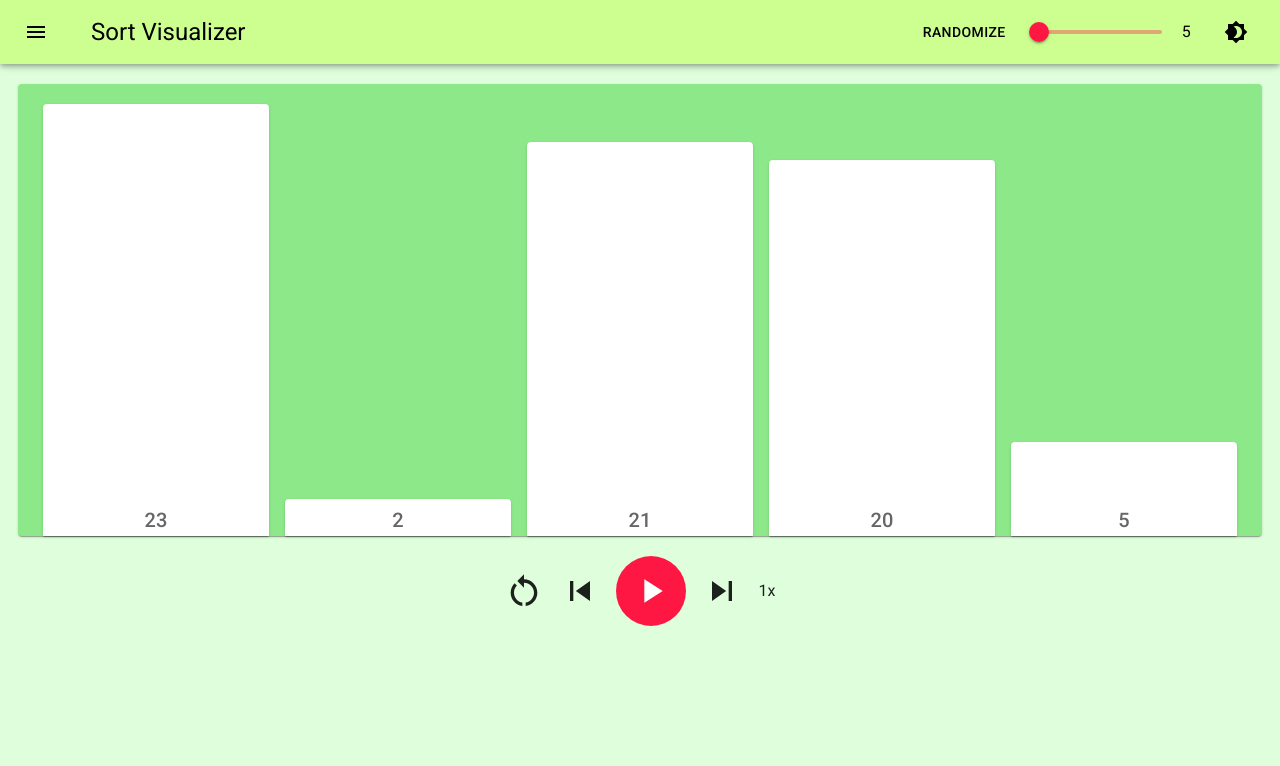
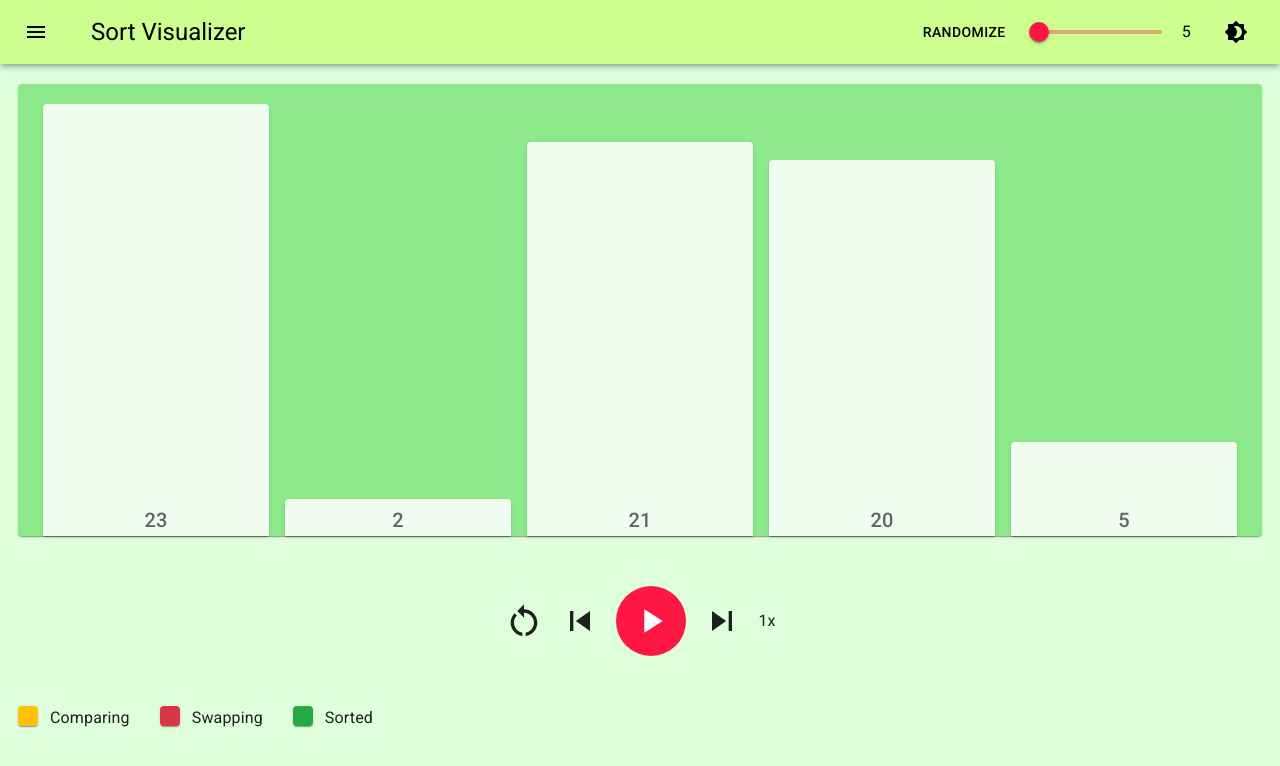
Before and after one commit to CoderChirag/sort-visualizer, a React (Create React App) app: page /sorting/bubbleSort in a window 1280 px wide. Shown: the top 766 px of the page. Built offline with nearby package versions, Linux system fonts and the light colour scheme.

Commit message:
Create Color and FunctionalityKeys Mapping section

```diff
--- a/src/components/atoms/bars/bars.component.jsx
+++ b/src/components/atoms/bars/bars.component.jsx
@@ -20,7 +20,10 @@ const Bar = styled(Paper)(({ theme }) => ({
 	alignItems: 'flex-end',
 	borderBottomLeftRadius: 0,
 	borderBottomRightRadius: 0,
-	backgroundColor: theme.palette.mode === 'dark' ? '#ffffffde' : '#fff',
+	backgroundColor:
+		theme.palette.mode === 'dark'
+			? FunctionalityColorMappingsDark.unsorted
+			: FunctionalityColorMappingsLight.unsorted,
 	transition: 'all 0.1s ease-in-out',
 	'&:first-of-type': {
 		marginLeft: 0,
--- a/src/components/organisms/visualizer/visualizer.component.jsx
+++ b/src/components/organisms/visualizer/visualizer.component.jsx
@@ -1,13 +1,27 @@
 import { useState, useEffect } from 'react';
+import { styled } from '@mui/material/styles';
 
 import Box from '@mui/material/Box';
 import Grid from '@mui/material/Grid';
+import Paper from '@mui/material/Paper';
+import Typography from '@mui/material/Typography';
 
 import Frame from '../../molecules/frame/frame.component';
 import AppControls from '../../molecules/app-controls/app-controls.component';
 
 import { useAppControls } from '../../../hooks/useAppControls.hook';
-import { Algorithm } from '../../../utils/mappings/mappings.utils';
+import {
+	Algorithm,
+	FunctionalityColorMappingsLight,
+	FunctionalityColorMappingsDark,
+} from '../../../utils/mappings/mappings.utils';
+
+const ColorBox = styled(Paper)(({ theme, darkBg, lightBg }) => ({
+	backgroundColor: theme.palette.mode === 'dark' ? darkBg : lightBg,
+	width: '20px',
+	height: '20px',
+	marginRight: '12px',
+}));
 
 const Visualizer = ({ algorithm, array }) => {
 	const [stackTrace, setStackTrace] = useState([]);
@@ -19,7 +33,7 @@ const Visualizer = ({ algorithm, array }) => {
 
 	useEffect(() => {
 		const arr = [...array];
-		const stackTrace = Algorithm[algorithm](arr);
+		const stackTrace = Algorithm[algorithm].stackTrace(arr);
 		setStackTrace(stackTrace);
 		setCurrentArr([...array]);
 	}, [array, algorithm]);
@@ -36,22 +50,139 @@ const Visualizer = ({ algorithm, array }) => {
 					padding: { xs: '15px 8px', md: '20px 18px' },
 				}}
 			>
-				<Grid item xs={12} sx={{ height: { xs: '50%', md: '65%' } }}>
-					{console.log(index)}
+				<Grid
+					container
+					sx={{
+						height: '100%',
+						justifyContent: { xs: 'center', md: 'flex-start' },
+					}}
+					columnSpacing={0}
+					alignItems='flex-start'
+				>
+					<Grid
+						item
+						xs={12}
+						sx={{ height: { xs: '50%', md: '65%' } }}
+					>
 						<Frame
 							array={currentArr}
 							currentStackTraceInstance={
-							index < stackTrace.length ? stackTrace[index] : null
+								index < stackTrace.length
+									? stackTrace[index]
+									: null
 							}
 							playing={isPlaying}
 						/>
 					</Grid>
-				<Grid item xs={12} sx={{ padding: '20px 0' }}>
+					<Grid item xs={12}>
 						<AppControls
 							stackTrace={stackTrace}
 							isPlaying={isPlaying}
 							setIsPlaying={setIsPlaying}
 						/>
+					</Grid>
+					{/* <Grid item sx={{ display: 'flex', marginRight: '30px' }}>
+						<ColorBox
+							darkBg={FunctionalityColorMappingsDark.unsorted}
+							lightBg={FunctionalityColorMappingsLight.unsorted}
+						/>
+						<Typography variant='body1' component='span'>
+							Unsorted
+						</Typography>
+					</Grid> */}
+					{Algorithm[algorithm].functionalityKeys.functionalityA && (
+						<Grid
+							item
+							sx={{ display: 'flex', marginRight: '30px' }}
+						>
+							<ColorBox
+								darkBg={
+									FunctionalityColorMappingsDark.functionalityA
+								}
+								lightBg={
+									FunctionalityColorMappingsLight.functionalityA
+								}
+							/>
+							<Typography variant='body1' component='span'>
+								{
+									Algorithm[algorithm].functionalityKeys
+										.functionalityA
+								}
+							</Typography>
+						</Grid>
+					)}
+					{Algorithm[algorithm].functionalityKeys.functionalityB && (
+						<Grid
+							item
+							sx={{ display: 'flex', marginRight: '30px' }}
+						>
+							<ColorBox
+								darkBg={
+									FunctionalityColorMappingsDark.functionalityB
+								}
+								lightBg={
+									FunctionalityColorMappingsLight.functionalityB
+								}
+							/>
+							<Typography variant='body1' component='span'>
+								{
+									Algorithm[algorithm].functionalityKeys
+										.functionalityB
+								}
+							</Typography>
+						</Grid>
+					)}
+					{Algorithm[algorithm].functionalityKeys.functionalityC && (
+						<Grid
+							item
+							sx={{ display: 'flex', marginRight: '30px' }}
+						>
+							<ColorBox
+								darkBg={
+									FunctionalityColorMappingsDark.functionalityC
+								}
+								lightBg={
+									FunctionalityColorMappingsLight.functionalityC
+								}
+							/>
+							<Typography variant='body1' component='span'>
+								{
+									Algorithm[algorithm].functionalityKeys
+										.functionalityC
+								}
+							</Typography>
+						</Grid>
+					)}
+					{Algorithm[algorithm].functionalityKeys.functionalityD && (
+						<Grid
+							item
+							sx={{ display: 'flex', marginRight: '30px' }}
+						>
+							<ColorBox
+								darkBg={
+									FunctionalityColorMappingsDark.functionalityD
+								}
+								lightBg={
+									FunctionalityColorMappingsLight.functionalityD
+								}
+							/>
+							<Typography variant='body1' component='span'>
+								{
+									Algorithm[algorithm].functionalityKeys
+										.functionalityD
+								}
+							</Typography>
+						</Grid>
+					)}
+					<Grid item sx={{ display: 'flex', marginRight: '30px' }}>
+						<ColorBox
+							darkBg={FunctionalityColorMappingsDark.sorted}
+							lightBg={FunctionalityColorMappingsLight.sorted}
+						/>
+						<Typography variant='body1' component='span'>
+							Sorted
+						</Typography>
+					</Grid>
 				</Grid>
 			</Box>
 		</>
--- a/src/hooks/useAppControls.hook.js
+++ b/src/hooks/useAppControls.hook.js
@@ -23,12 +23,15 @@ export const useAppControls = (stackTrace, setCurrentArr) => {
 	}, [stackTrace]);
 
 	useEffect(() => {
-		if (index < stackTrace.length && isPlaying) {
+		if (index === 0 && isPlaying) {
+			setCurrentArr([...stackTrace[index]['arr']]);
+			setIndex(index + 1);
+		} else if (index < stackTrace.length && isPlaying) {
 			timeout.current = setTimeout(() => {
 				setCurrentArr([...stackTrace[index]['arr']]);
 				setIndex(index + 1);
 				timeout.current = null;
-			}, 100);
+			}, 1000);
 		} else {
 			if (timeout.current) {
 				clearTimeout(timeout.current);
--- a/src/utils/mappings/mappings.utils.js
+++ b/src/utils/mappings/mappings.utils.js
@@ -1,10 +1,16 @@
-import BubbleSort from '../../algorithms/bubbleSort.algorithm';
+import BubbleSort, {
+	bubbleSortFunctionalityKeys,
+} from '../../algorithms/bubbleSort.algorithm';
 
 export const Algorithm = {
-	bubbleSort: BubbleSort,
+	bubbleSort: {
+		stackTrace: BubbleSort,
+		functionalityKeys: bubbleSortFunctionalityKeys,
+	},
 };
 
 export const FunctionalityColorMappingsLight = {
+	unsorted: '#ffffffde',
 	functionalityA: '#ffc107',
 	functionalityB: '#dc3545',
 	functionalityC: '#17a2b8',
@@ -13,6 +19,7 @@ export const FunctionalityColorMappingsLight = {
 };
 
 export const FunctionalityColorMappingsDark = {
+	unsorted: '#ffffffde',
 	functionalityA: '#ffc107',
 	functionalityB: '#dc3545',
 	functionalityC: '#17a2b8',
```
Lines whose indentation alone changed are shown as unchanged.
